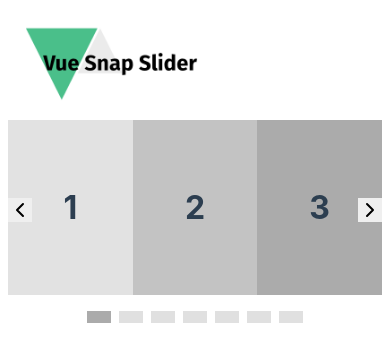
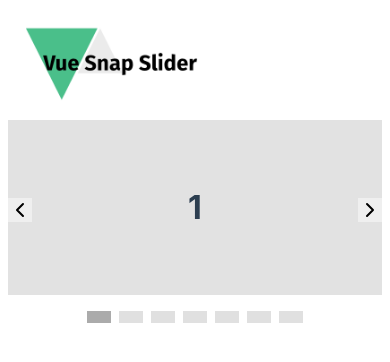
Before and after one commit to DennisSmuda/vue-snap-slider, a Vue app: page / in a window 390 px wide. Shown: the top 362 px of the page. Built offline with nearby package versions, Linux system fonts and the light colour scheme.

Commit message:
Breakpoint Support

```diff
--- a/src/App.vue
+++ b/src/App.vue
@@ -4,7 +4,7 @@
       <img alt="Snap Slider Logo" src="./assets/snap-slider-logo.png" />
     </header>
 
-    <VueSnapSlider :showControls="true" :showIndicators="true">
+    <VueSnapSlider :showControls="true" :showIndicators="true" :breakpoints="[600, 700]">
       <div class="slide">
         <h1>1</h1>
       </div>
--- a/src/components/VueSnapSlider.vue
+++ b/src/components/VueSnapSlider.vue
@@ -63,6 +63,10 @@
     showIndicators: {
       type: Boolean,
       default: true
+    },
+    breakpoints: {
+      type: Array,
+      default: () => [700, 900]
     }
   },
   data() {
@@ -80,9 +84,9 @@
     },
     handleResize() {
       let slideWidth;
-      if (window.innerWidth > 900) {
+      if (window.innerWidth > this.breakpoints[1]) {
         slideWidth = "33.336%";
-      } else if (window.innerWidth > 700) {
+      } else if (window.innerWidth > this.breakpoints[0]) {
         slideWidth = "50%";
       } else {
         slideWidth = "100%";
@@ -90,6 +94,7 @@
 
       const indicators = Array.from(this.$refs.indicators.children);
       indicators.forEach((indicator, index) => {
+
         indicator.style.display = "block";
 
         if (
@@ -145,6 +150,9 @@
 
     this.indicators = Array.from(this.$refs.indicators.children);
     this.slides = Array.from(this.$refs.slider.children);
+    setTimeout(() => {
+      this.handleResize();
+    }, 100)
   },
   beforeDestroy() {
     this.$refs["slider"].removeEventListener(
```
